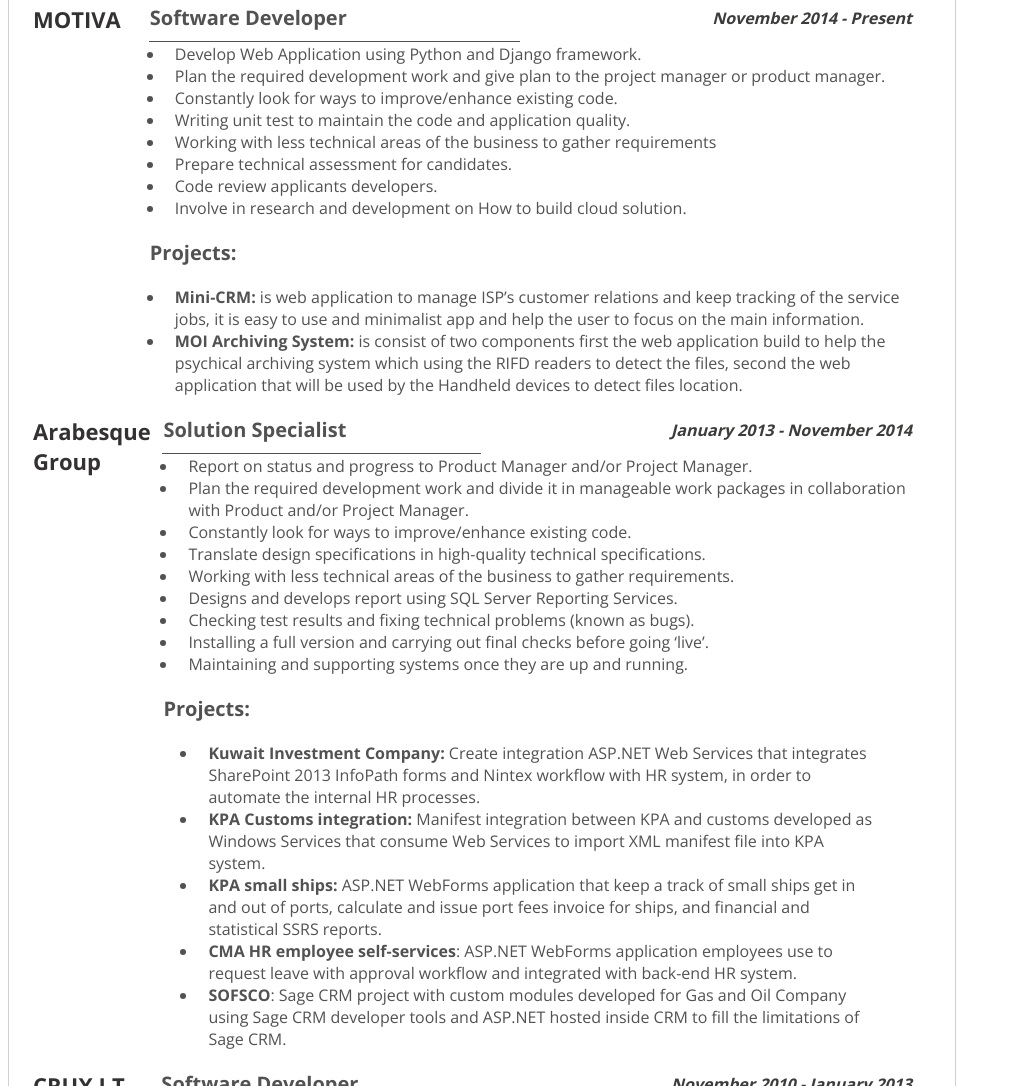
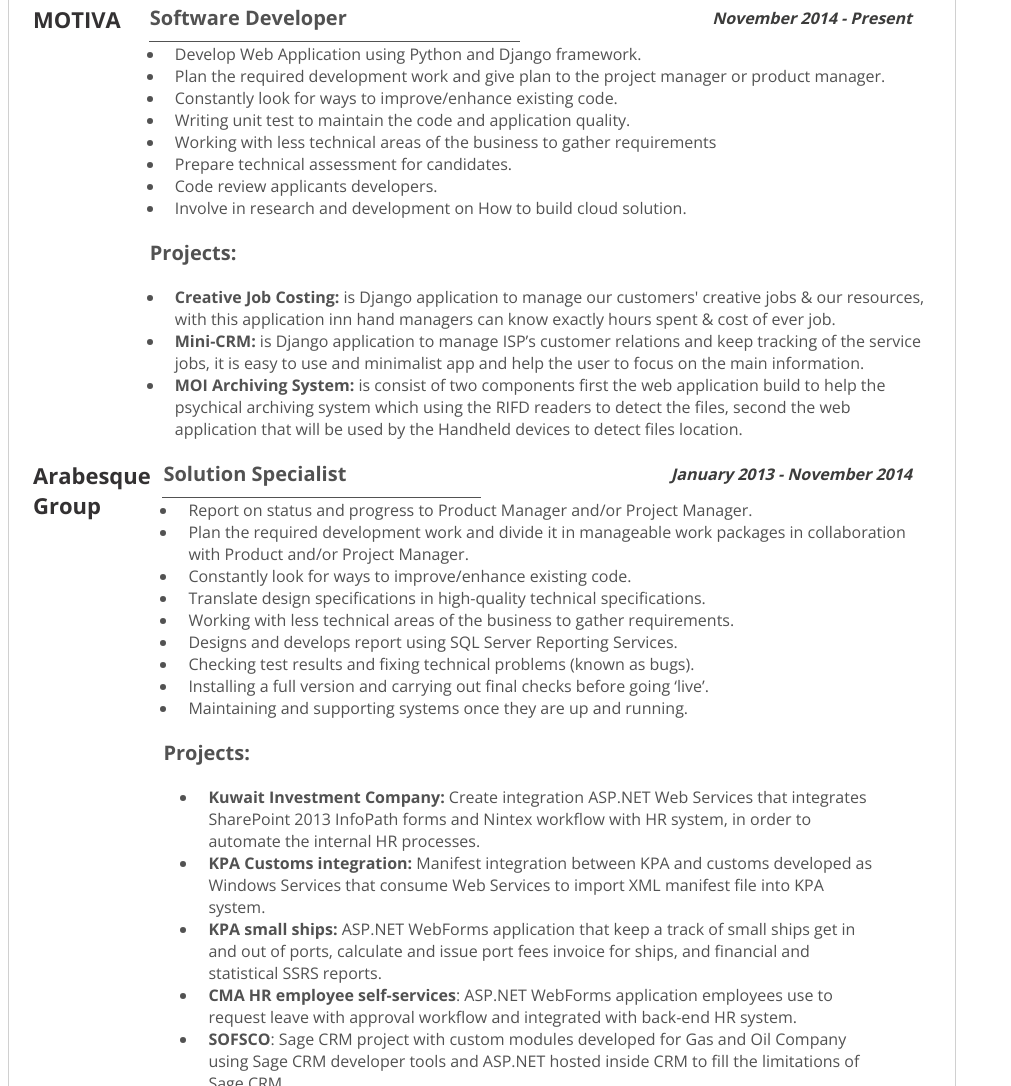
Before and after one commit to EmadMokhtar/resume, a plain HTML site: page Emad Mokhtar Habib.html in a window 1280 px wide. Shown: the part 953-2039 px from the top of the page, without its empty margins (0-1011 px from the left). Drawn offline with nearby package versions, Linux system fonts and the light colour scheme.

Commit message:
Add costing job app

```diff
--- a/Emad Mokhtar Habib.html
+++ b/Emad Mokhtar Habib.html
@@ -142,7 +142,8 @@
 						</ul>
 						<p><strong>Projects:</strong></p>
 						<ul>
-							<li><strong>Mini-CRM:</strong> is web application<strong> </strong>to manage ISP’s customer relations and keep tracking of the service jobs, it is easy to use and minimalist app and help the user to focus on the main information.</li>
+							<li><strong>Creative Job Costing:</strong> is Django application<strong> </strong>to manage our customers' creative jobs &amp; our resources, with this application inn hand managers can know exactly hours spent &amp; cost of ever job.</li>
+							<li><strong>Mini-CRM:</strong> is Django application<strong> </strong>to manage ISP’s customer relations and keep tracking of the service jobs, it is easy to use and minimalist app and help the user to focus on the main information.</li>
 							<li><strong>MOI Archiving System:</strong> is consist of two components first the web application build to help the psychical archiving system which using the RIFD readers to detect the files, second the web application that will be used by the Handheld devices to detect files location.</li>
 						</ul>
 					</td>
@@ -349,7 +350,7 @@
 						</tr>
 						<tr>
 							<td class="description" style="max-width: 600px;" colspan="2">
-								<p>Bachelor of Computer Science -&nbsp; Honor Excellence</p><p>&nbsp;</p>									</td>
+								<p>Bachelor of Computer Science -&nbsp; Honor Excellence</p><p>&nbsp;</p></td>
 							</tr>
 						</tbody>
 					</table>
```
